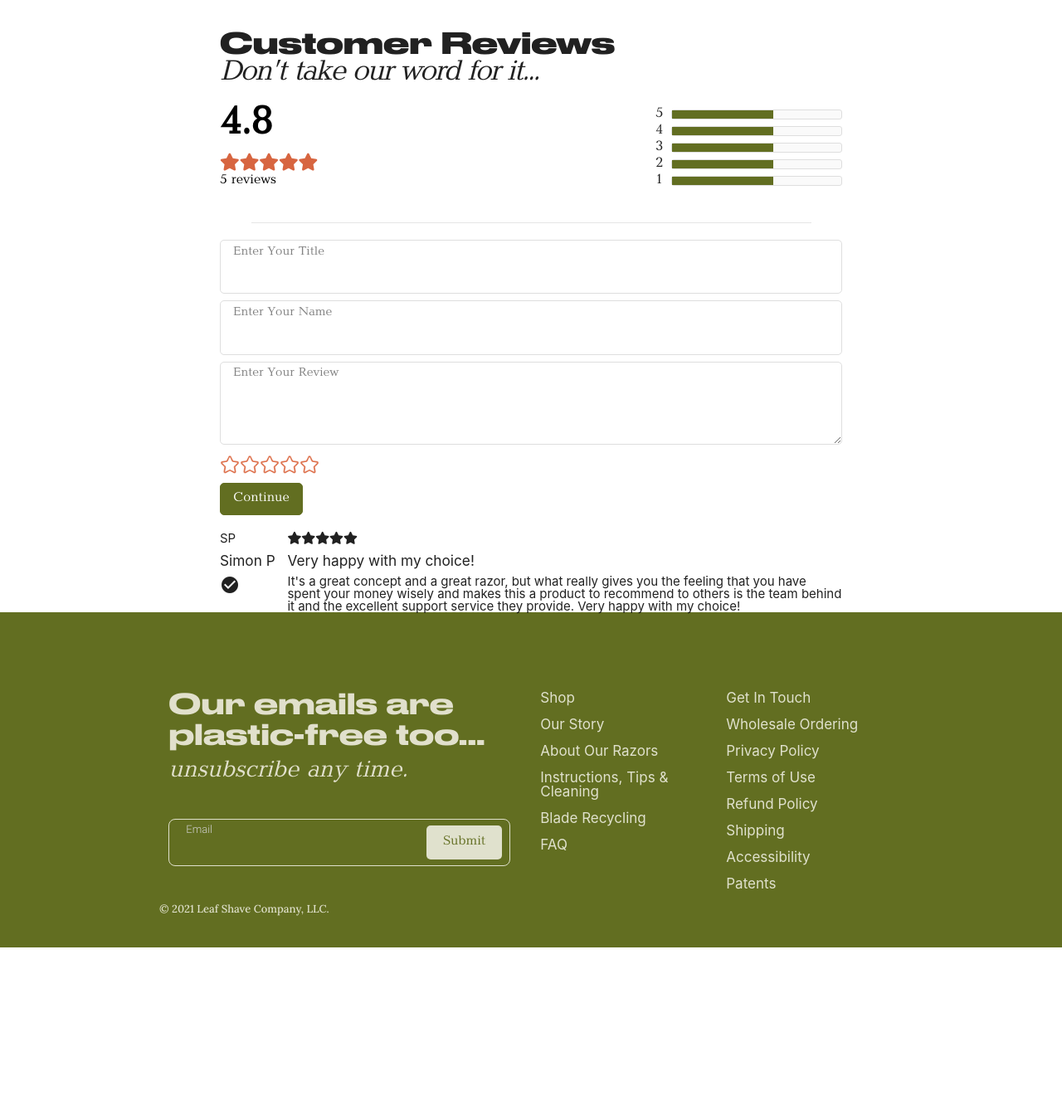
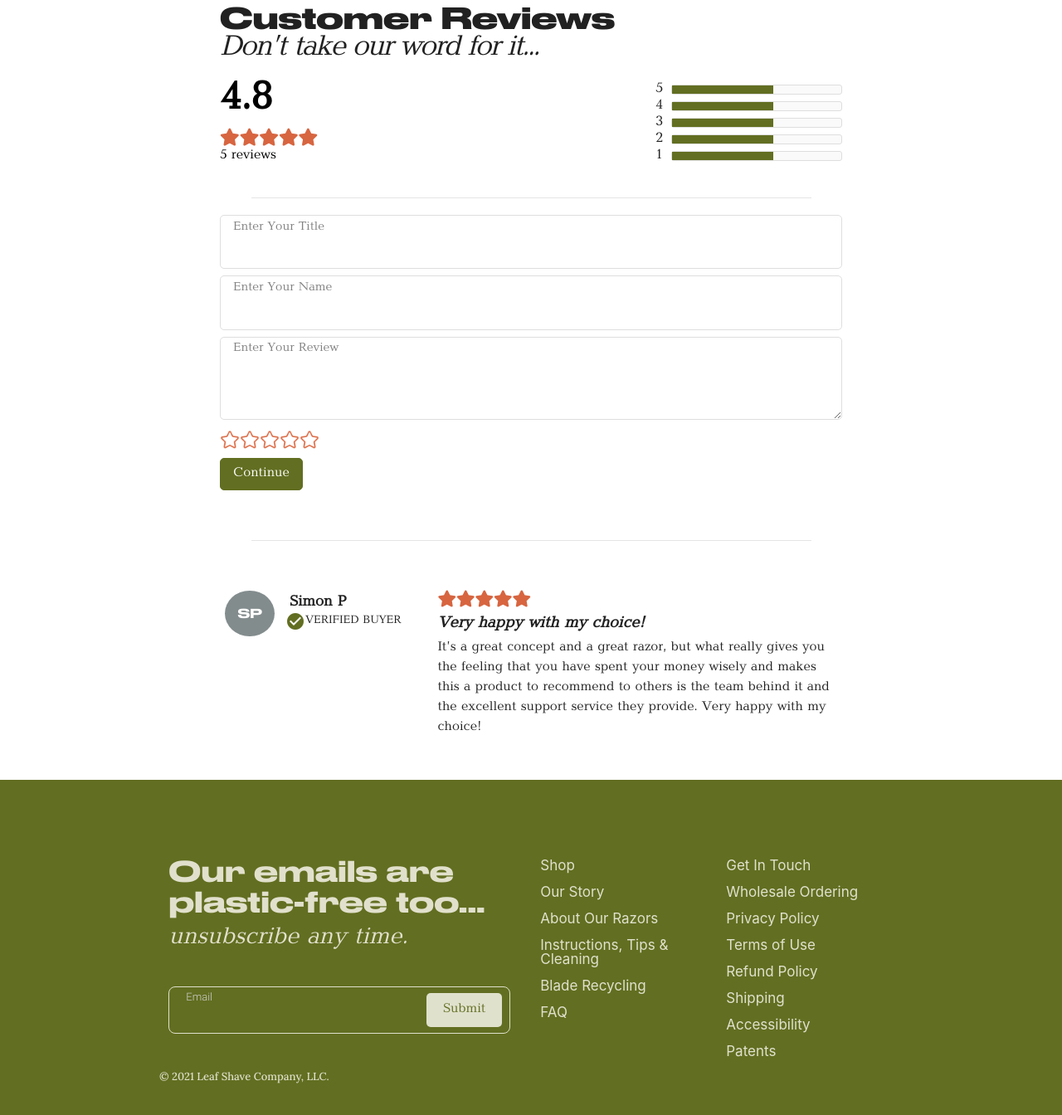
Before and after one commit to asvirkul/Leaf, a PHP site: page /product.html in a window 1280 px wide. Shown: the part 2137-3481 px from the top of the page at 83% size. Before the commit the page ends 3279 px from the top, so only its background shows below. Run offline with PHP 8.4, Linux system fonts and the light colour scheme; some libraries are stand-ins or nearby versions; some web fonts are replaced.

Commit message:
Product Page End

```diff
--- a/css/style.css
+++ b/css/style.css
@@ -2583,12 +2587,64 @@
     display: flex;
     margin-top: 10px;
 }
+.added-reviews-wrapper  {
+    padding-top: 50px;
+}
 .added-reviews-wrapper article {
     display: flex;
     justify-content: space-between;
+    align-items: flex-start;
+    margin-bottom: 50px;
+}
+.author-title-text h6 {
+    font-family: 'Plain Baltica';
+    font-weight: bold;
+    font-size: 18px;
+    font-style: italic;
+}
+.author-title-text p {
+    font-family: 'Plain Baltica';
+    font-size: 15px;
+    line-height: 24px;
+}
+.author-stars i {
+    color: #D76540;
+    font-size: 20px;
+
 }
 .author-name {
     width: 30%;
+    display: flex;
+    justify-content: space-around;
+    align-items: center;
+}
+.author-review {
+    width: 65%;
+}
+.author-circle {
+    background-color: #838C8D;
+    padding: 20px 15px;
+    border-radius: 50%;
+    color: #fff;
+    font-family: 'Druk Wide Medium';
+    display: inline-block;
+}
+.author-name-left h6 {
+    font-family: 'Plain Baltica';
+    font-weight: bold;
+    margin: 0 0 0 5px;
+    font-size: 17px;
+    text-transform: capitalize;
+}
+.author-name-left p {
+    display: flex;
+    align-items: center;
+    font-family: 'Plain Baltica';
+    text-transform: capitalize;
+    font-size: 13px;
+}
+.author-name-left p i {
+    color: #626E21;
 }
 /* Product Reviews End */
 
--- a/product.html
+++ b/product.html
@@ -201,18 +201,25 @@
             <div class="product-upgrade-left">
                 <article>
                     <i class="material-icons">local_shipping</i>
-                    <h5>Free Shipping</h5>
-                <p>on all U.S. orders over $25.</p>
+                    <div class="mobile-upgrade">
+                        <h5>Free Shipping</h5>
+                        <p>on all U.S. orders over $25.</p>
+                    </div>
+
                 </article>
                 <article>
                     <i class="material-icons">date_range</i>
-                    <h5>Free Shipping</h5>
-                    <p>to be sure you love it.</p>
+                    <div class="mobile-upgrade">
+                        <h5>Free Shipping</h5>
+                        <p>on all U.S. orders over $25.</p>
+                    </div>
                 </article>
                 <article>
                     <i class="material-icons">account_balance</i>
-                    <h5>Account Warranty</h5>
-                 <p>on the last razor you’ll ever buy.</p>
+                    <div class="mobile-upgrade">
+                        <h5>Free Shipping</h5>
+                        <p>on all U.S. orders over $25.</p>
+                    </div>
                 </article>
             </div>
 
@@ -318,15 +325,16 @@
             </div>
             <input type="submit" value="Continue">
         </form>
+        <div class="horizontal-line"></div>
         <div class="added-reviews-wrapper">
             <article>
                 <div class="author-name">
                     <div class="author-circle">
                         SP
                     </div>
-                    <div class="author-name-right">
+                    <div class="author-name-left">
                         <h6>Simon P</h6>
-                        <i class="material-icons">check_circle</i>
+                        <p><i class="material-icons">check_circle</i>VERIFIED BUYER</p>
                     </div>
                 </div>
                 <div class="author-review">
```
Also changed, not shown: other parts of css/style.css (+128 -0 lines), contact.html (added), login.html (added), register.html (added).
